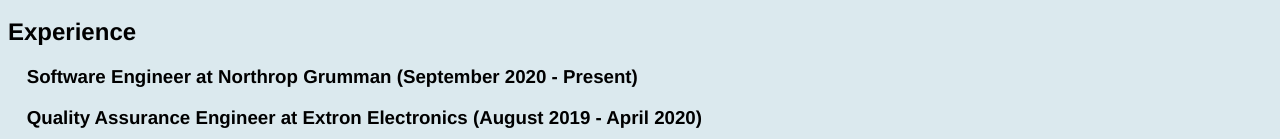
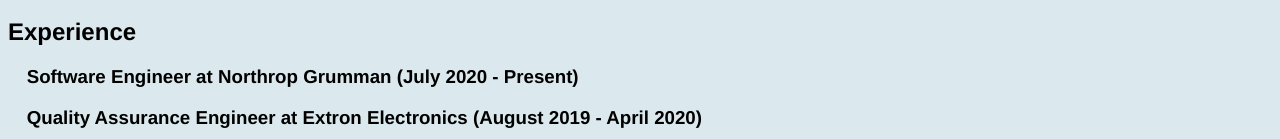
Before and after one commit to onetrieuhero/Personal-Website, a plain HTML site: page index.html in a window 1280 px wide. Shown: the part 473-612 px from the top of the page. Drawn offline with Linux system fonts and the light colour scheme.

Commit message:
Update Experience

```diff
--- a/index.html
+++ b/index.html
@@ -27,7 +27,7 @@
 
     <div id = "exp">
         <h2>Experience</h2>
-            <h3>Software Engineer at Northrop Grumman (September 2020 - Present)</h3>
+            <h3>Software Engineer at Northrop Grumman (July 2020 - Present)</h3>
             <h3>
                 Quality Assurance Engineer at Extron Electronics (August 2019 - April 2020)
             </h3>
```
